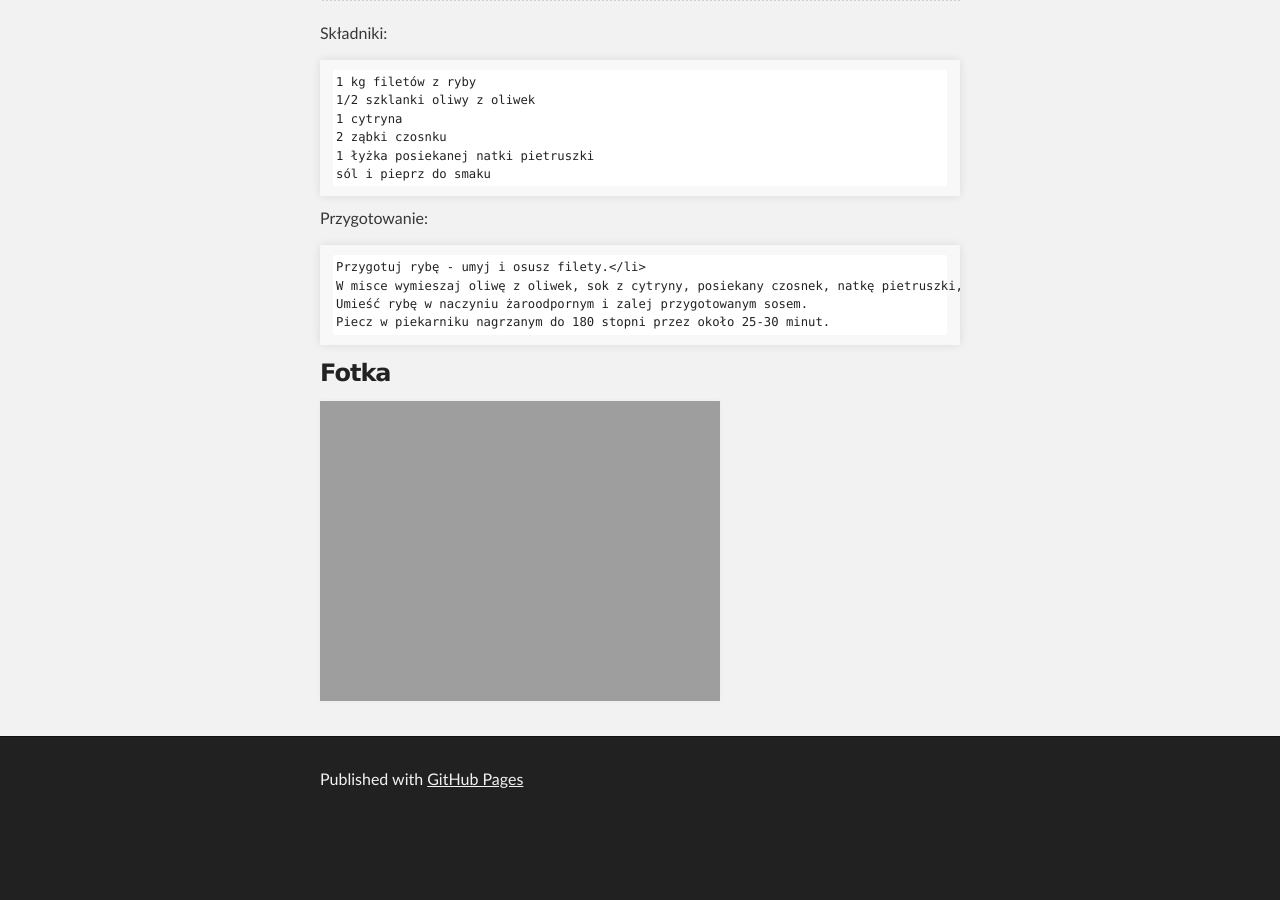
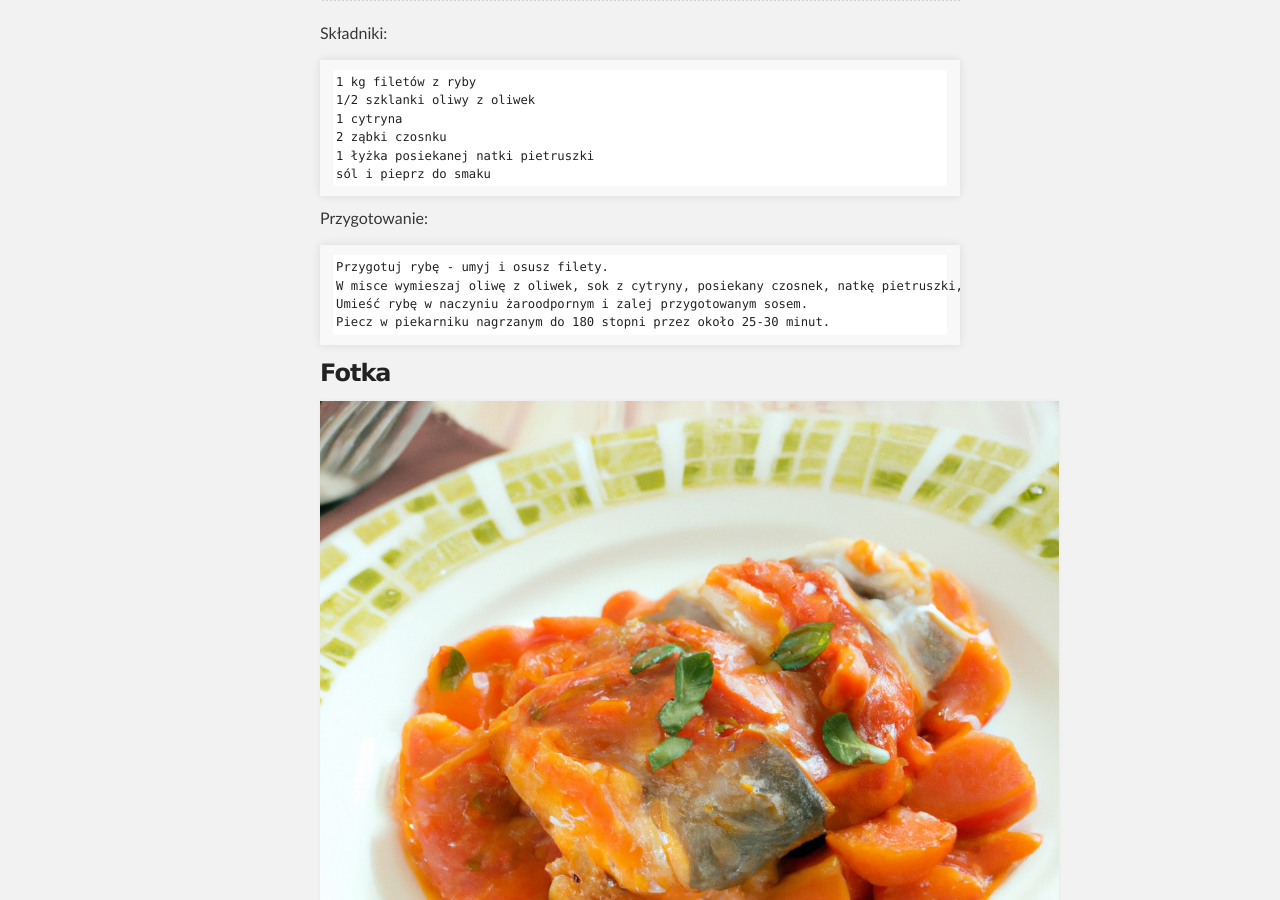
Before and after one commit to KGora12/KGora12.github.io, a Jekyll site: the page built from index.md, in a window 1280 px wide and 900 px high, scrolled down 482 px. Built offline with Jekyll 4.4.1, drawn with Linux system fonts in a browser that asks for light colours; our own code applies the rules of GitHub Pages for plain Markdown files; before the commit the page ends 1308 px from its top, so only the background shows below that.

Commit message:
Strona z motywu index.md 1

```diff
--- a/index.md
+++ b/index.md
@@ -21,7 +21,7 @@ Składniki:
 
 Przygotowanie:
 
-    Przygotuj rybę - umyj i osusz filety.</li>
+    Przygotuj rybę - umyj i osusz filety.
     W misce wymieszaj oliwę z oliwek, sok z cytryny, posiekany czosnek, natkę pietruszki, sól i pieprz.
     Umieść rybę w naczyniu żaroodpornym i zalej przygotowanym sosem.
     Piecz w piekarniku nagrzanym do 180 stopni przez około 25-30 minut.
@@ -29,4 +29,4 @@ Przygotowanie:
 
 ### Fotka
 
-![Rybka](![zdjecie-ryby.jpg](assets%2Fimages%2Fzdjecie-ryby.jpg))
+![Rybka](assets/images/zdjecie-ryby.jpg)
```
